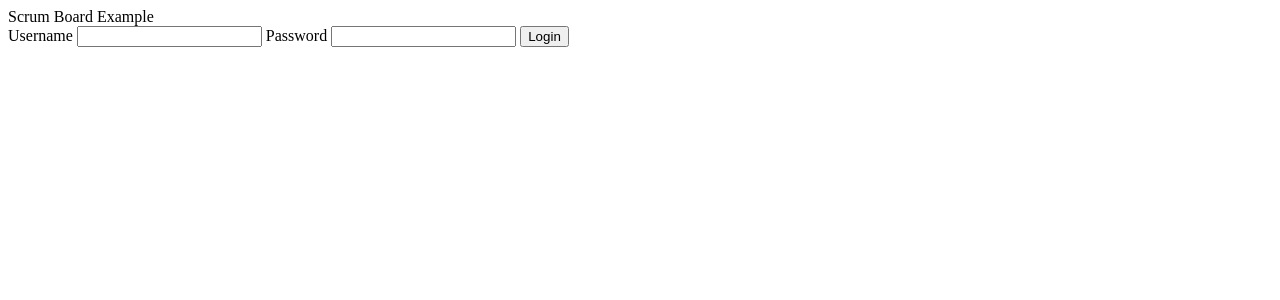
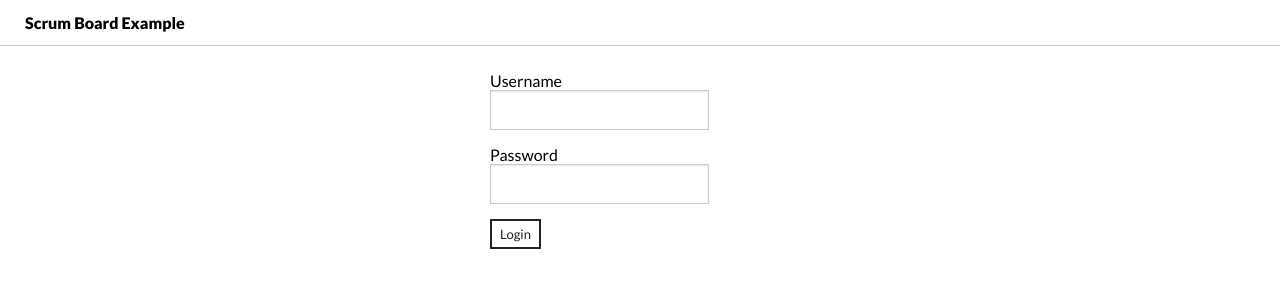
Before and after one commit to JosmanPS/lightweight-django, a Django app: page / in a window 1280 px wide. Shown: the top 300 px of the page. Run offline with Django 3.2, Linux system fonts and the light colour scheme; parts of the project's set-up code (start-up, migrations or seed data) failed here and were passed over.

Commit message:
Added css

```diff
--- /dev/null
+++ b/cp04/scrum/board/static/board/css/board.css
@@ -0,0 +1,103 @@
+@import url(http://fonts.googleapis.com/css?family=Lato:300,400,700,900);
+
+/* Generic
+==================== */
+body {
+    -moz-box-sizing: border-box;
+         box-sizing: border-box;
+    font-family: 'Lato', Helvetica, sans-serif;
+}
+
+a { text-decoration: none; }
+
+button, a.button {
+    font-size: 13px;
+    padding: 5px 8px;
+    border: 2px solid #222;
+    background-color: #FFF;
+    color: #222;
+    transition: background 200ms ease-out;
+}
+
+button:hover, a.button:hover {
+    background-color: #222;
+    color: #FFF;
+}
+
+input, textarea {
+    background: white;
+    font-family: inherit;
+    border: 1px solid #cccccc;
+    box-shadow: inset 0 1px 2px rgba(0,0,0,0.1);
+    display: block;
+    font-size: 18px;
+    margin: 0 0 16px 0;
+    padding: 8px;
+}
+
+#content {
+    padding-left: 25px;
+    padding-right: 25px;
+}
+
+.hide {
+    display: none;
+}
+
+.error {
+    color: #cd0000;
+    margin: 8px 0;
+    display: block;
+}
+
+
+/* Header
+==================== */
+
+header {
+    height: 45px;
+    line-height: 45px;
+    border-bottom: 1px solid #CCC;
+}
+
+header .title {
+    font-weight: 900;
+    padding-left: 25px;
+}
+
+header nav {
+    display: inline-block;
+    float: right;
+    padding-right: 25px;
+}
+
+header nav a {
+    margin-left: 8px;
+}
+
+header nav a:hover {
+    background: #222;
+    color: #FFF;
+}
+
+
+/* Login
+==================== */
+
+#login {
+    width: 100%;
+}
+
+#login form {
+    width: 300px;
+    margin: 0 auto;
+    padding: 25px;
+}
+
+#login form input {
+    margin-bottom: 15px;
+}
+
+#login form label, #login form input {
+    display: block;
+}
--- a/cp04/scrum/board/templates/board/index.html
+++ b/cp04/scrum/board/templates/board/index.html
@@ -7,6 +7,8 @@
         <title>Scrum Board</title>
         <meta name="description" content="">
         <meta name="viewport" content="width=device-width, initial-scale=1">
+        <link rel="stylesheet" href="{% static 'board/vendor/normalize.css' %}">
+        <link rel="stylesheet" href="{% static 'board/css/board.css' %}">
 
         <script type="text/html" id="home-template">
             <h1>Welcome to my Scrum Board Project!</h1>
```
Also changed, not shown: cp04/scrum/board/static/board/vendor/normalize.css (added).
